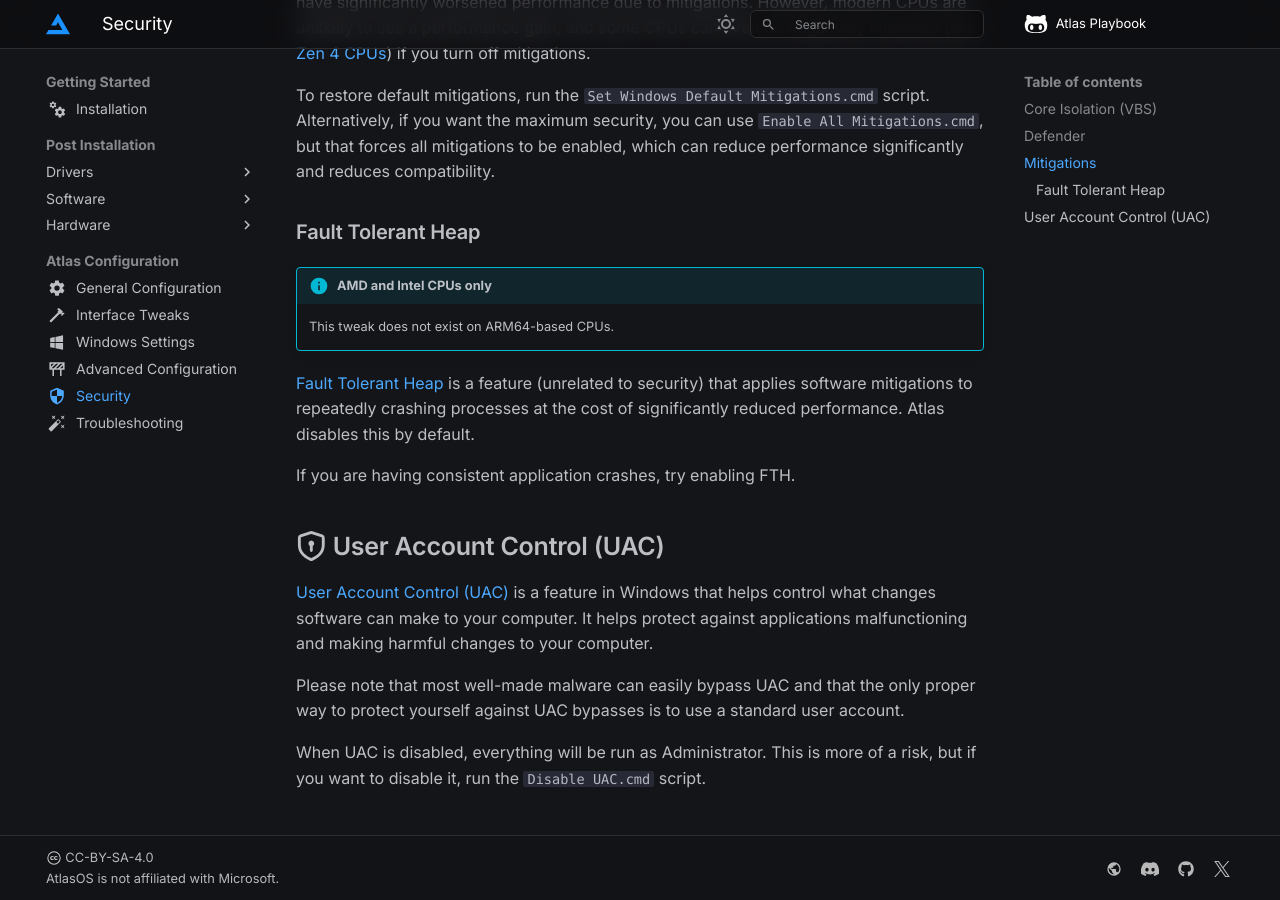
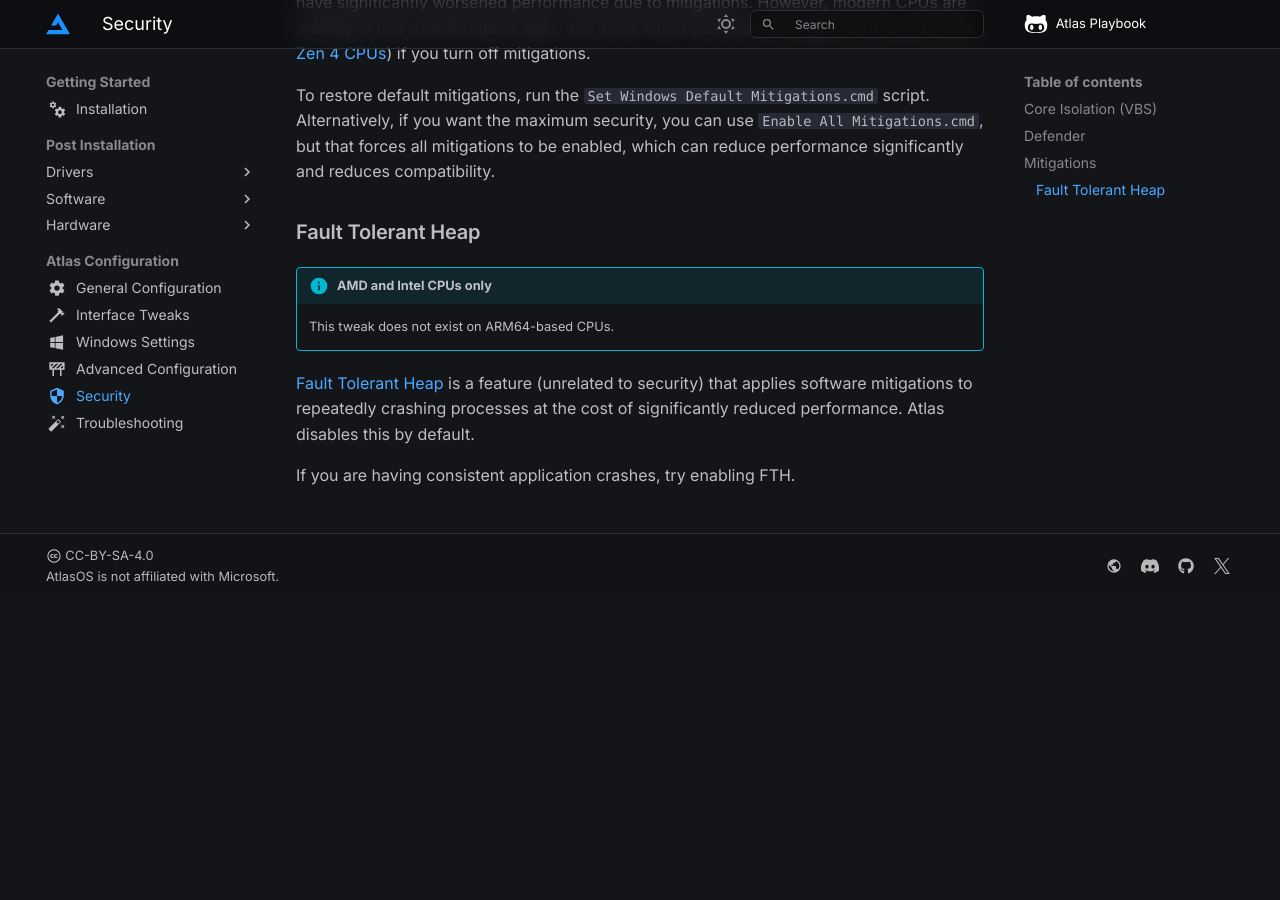
Before and after one commit to Atlas-OS/docs, an MkDocs documentation site: the page built from docs/getting-started/post-installation/atlas-folder/security.md, in a window 1280 px wide and 900 px high, scrolled down 1902 px. Built offline with MkDocs 1.6.1 and Material for MkDocs 9.7.7, drawn with Linux system fonts in a browser that asks for light colours; some web fonts are replaced; comment, search, counter and statistics services are not loaded; after the commit the page ends 2500 px from its top, so only the background shows below that.

Commit message:
fix(security): remove UAC

```diff
--- a/docs/getting-started/post-installation/atlas-folder/security.md
+++ b/docs/getting-started/post-installation/atlas-folder/security.md
@@ -77,11 +77,3 @@ To restore default mitigations, run the `Set Windows Default Mitigations.cmd` sc
 [Fault Tolerant Heap](https://learn.microsoft.com/en-us/windows/win32/win7appqual/fault-tolerant-heap "Microsoft FTH documentation") is a feature (unrelated to security) that applies software mitigations to repeatedly crashing processes at the cost of significantly reduced performance. Atlas disables this by default.
 
 If you are having consistent application crashes, try enabling FTH.
-
-## :octicons-shield-lock-16: User Account Control (UAC)
-
-[User Account Control (UAC)](https://en.wikipedia.org/wiki/User_Account_Control) is a feature in Windows that helps control what changes software can make to your computer. It helps protect against applications malfunctioning and making harmful changes to your computer.
-
-Please note that most well-made malware can easily bypass UAC and that the only proper way to protect yourself against UAC bypasses is to use a standard user account.
-
-When UAC is disabled, everything will be run as Administrator. This is more of a risk, but if you want to disable it, run the `Disable UAC.cmd` script.
```
